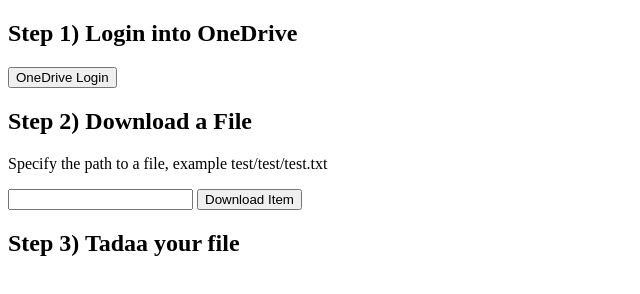
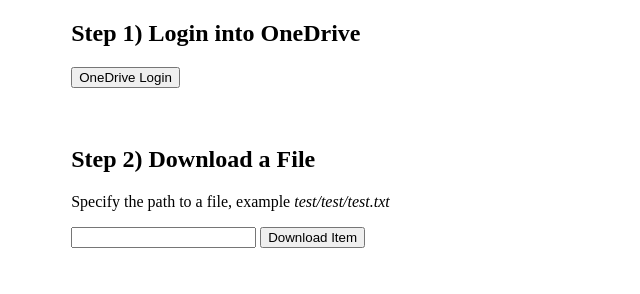
Before and after one commit to ygdoksansekizdoksan/DREAM-TEAM-SPWA, a plain HTML site: page src/index.html in a window 1280 px wide. Shown: the whole page, without its empty margins (0-640 px from the left). Drawn offline with Linux system fonts and the light colour scheme.

Commit message:
Improved styling (a lot this time)

```diff
--- a/src/index.html
+++ b/src/index.html
@@ -6,6 +6,7 @@
     <meta name="viewport" content="width=device-width, initial-scale=1.0">
     <meta http-equiv="X-UA-Compatible" content="ie=edge">
     <title>OneDrive API SPWA</title>
+    <link rel="stylesheet" type="text/css" href="theme.css">
     <script type="text/javascript" src="./odauthService.js"></script>
     <script type="text/javascript" src="./script.js"></script>
 </head>
@@ -18,14 +19,14 @@
 
     <div>
         <h2>Step 2) Download a File</h2>
-        <p> Specify the path to a file, example test/test/test.txt</p>
+        <p> Specify the path to a file, example <i>test/test/test.txt</i></p>
         <form action="javascript:oneDrive_download(file_path.value)">
-            <input type="text" id="file_path" name="folder_path">
+            <input autocomplete="off" type="text" id="file_path" name="folder_path">
             <button  type="submit">Download Item</button>
         </form>
     </div>
-    <div>
-        <h2>Step 3) Tadaa your file</h2>
+    <div id="step3">
+        <h2>Step 3) Tada your file</h2>
         <h4 id="file_header"></h4>
         <p id="file_contents"></p>
     </div>
--- /dev/null
+++ b/src/theme.css
@@ -0,0 +1,6 @@
+div{
+    padding-left: 5%;
+    padding-bottom: 3%;
+
+
+}
```
